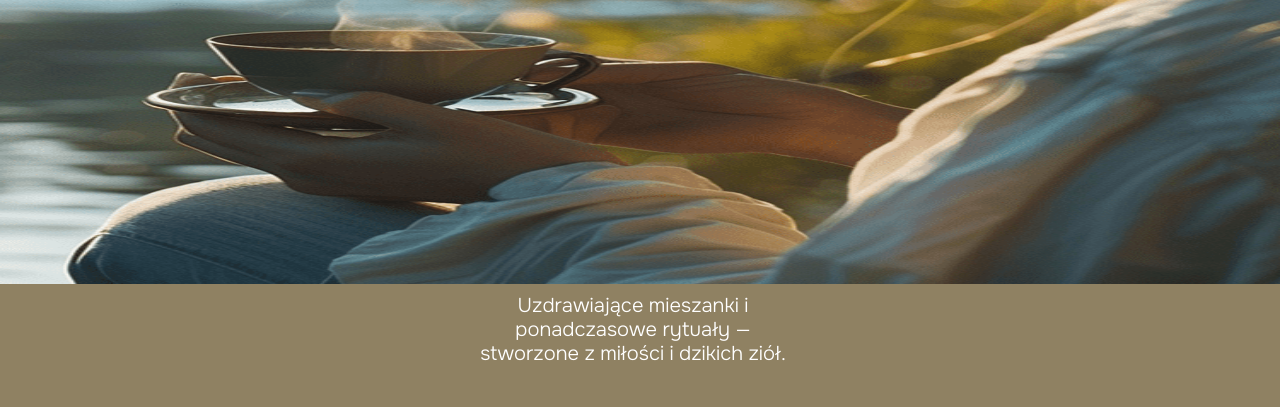
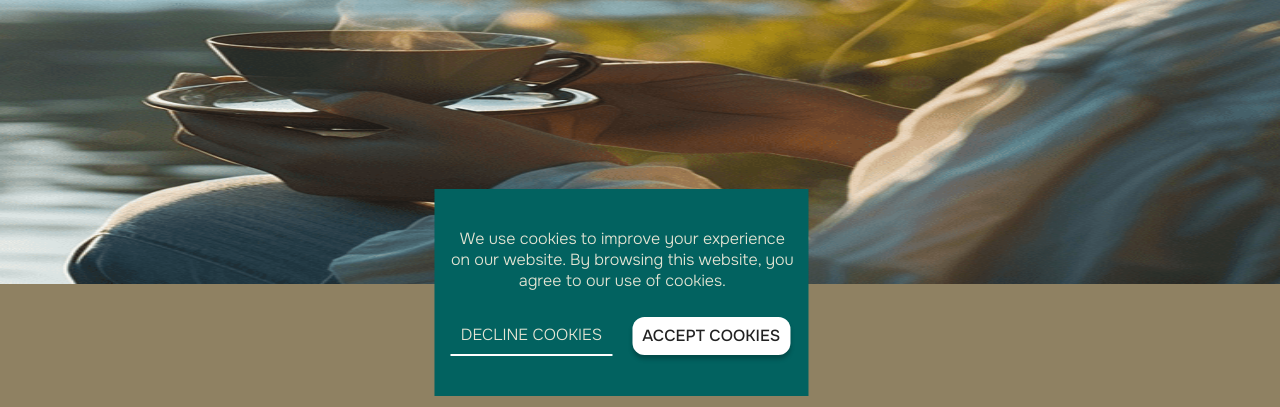
Before and after one commit to Kateryna-Katya/tea-shop, a website built with Vite: page src/index.html in a window 1280 px wide. Shown: the part 374-781 px from the top of the page. Built offline with nearby package versions, Linux system fonts and the light colour scheme; a web font is replaced by a local one.

Commit message:
add cookies-popup

```diff
--- /dev/null
+++ b/src/css/cookie-popup.css
@@ -0,0 +1,84 @@
+.cookie-popup {
+    position: fixed;
+    bottom: 30px;
+    left: 48%;
+    transform: translateX(-48%);
+    background:  #026260;
+    padding: 40px 16px;
+    z-index: 1000;
+    width: 374px;
+    height: auto;
+    text-align: center;
+    display: block;
+}
+
+.cookie-class {
+    font-family: "Onest", sans-serif;
+    font-weight: 300;
+    font-size: 16px;
+    line-height: 1.3;
+    text-align: center;
+    color: #e5e5d4;
+    width: 343px;
+    margin: 0 auto;
+}
+
+.cookie-buttons {
+    margin-top: 24px;
+    display: flex;
+    align-items: center;
+    gap: 20px;
+}
+
+.btn-accept {
+    border: none;
+    border-radius: 12px;
+padding: 10px;
+max-width: 158px;
+max-height: 40px;
+box-shadow: 0 4px 4px 0 rgba(0, 0, 0, 0.25);
+background: #fff;
+font-family: "Onest", sans-serif;
+font-weight: 500;
+font-size: 16px;
+text-align: center;
+color: #222;
+box-sizing: content-box;
+}
+
+.btn-decline {
+    border: none;
+    border-bottom: 2px solid #fff;
+    padding: 10px;
+    max-width: 162px;
+    max-height: 40px;
+    font-family: "Onest", sans-serif;
+font-weight: 300;
+font-size: 16px;
+text-align: center;
+color: #e5e5d4;
+box-sizing: content-box;
+background-color: inherit;
+}
+
+@media screen and (min-width: 1439px) {
+    .cookie-popup {
+        padding: 40px 223px;
+        width: 1439px;
+        height: auto;
+    }
+
+    .cookie-class {
+        font-size: 18px;
+        width: 1050px;
+        margin: 0 auto;
+    }
+
+    .cookie-buttons {
+        flex-direction: row;
+        width: 432px;
+           gap: 80px;
+        margin: 24px auto 0;
+    }
+
+}
--- a/src/css/styles.css
+++ b/src/css/styles.css
@@ -8,6 +8,7 @@
 @import url('./reset.css');
 @import url('./base.css');
 @import url('./container.css');
+@import url('./cookie-popup.css');
 
 
 /* Sections style */
--- a/src/index.html
+++ b/src/index.html
@@ -23,6 +23,7 @@
     </main>
 
     <load src="./partials/footer.html" />
+    <load src="./partials/cookie-popup.html" />
 
     <script type="module" src="./main.js"></script>
   </body>
--- /dev/null
+++ b/src/partials/cookie-popup.html
@@ -0,0 +1,8 @@
+<div id="cookie-popup" class="cookie-popup">
+    <p class="cookie-class">We use cookies to improve your experience on our website. By browsing this website, you agree to our use of cookies.</p>
+    <div class="cookie-buttons">
+           <button id="decline-cookies" class="btn-decline">DECLINE COOKIES</button>
+         <button id="accept-cookies" class="btn-accept">ACCEPT COOKIES</button>
+
+    </div>
+</div>
```
